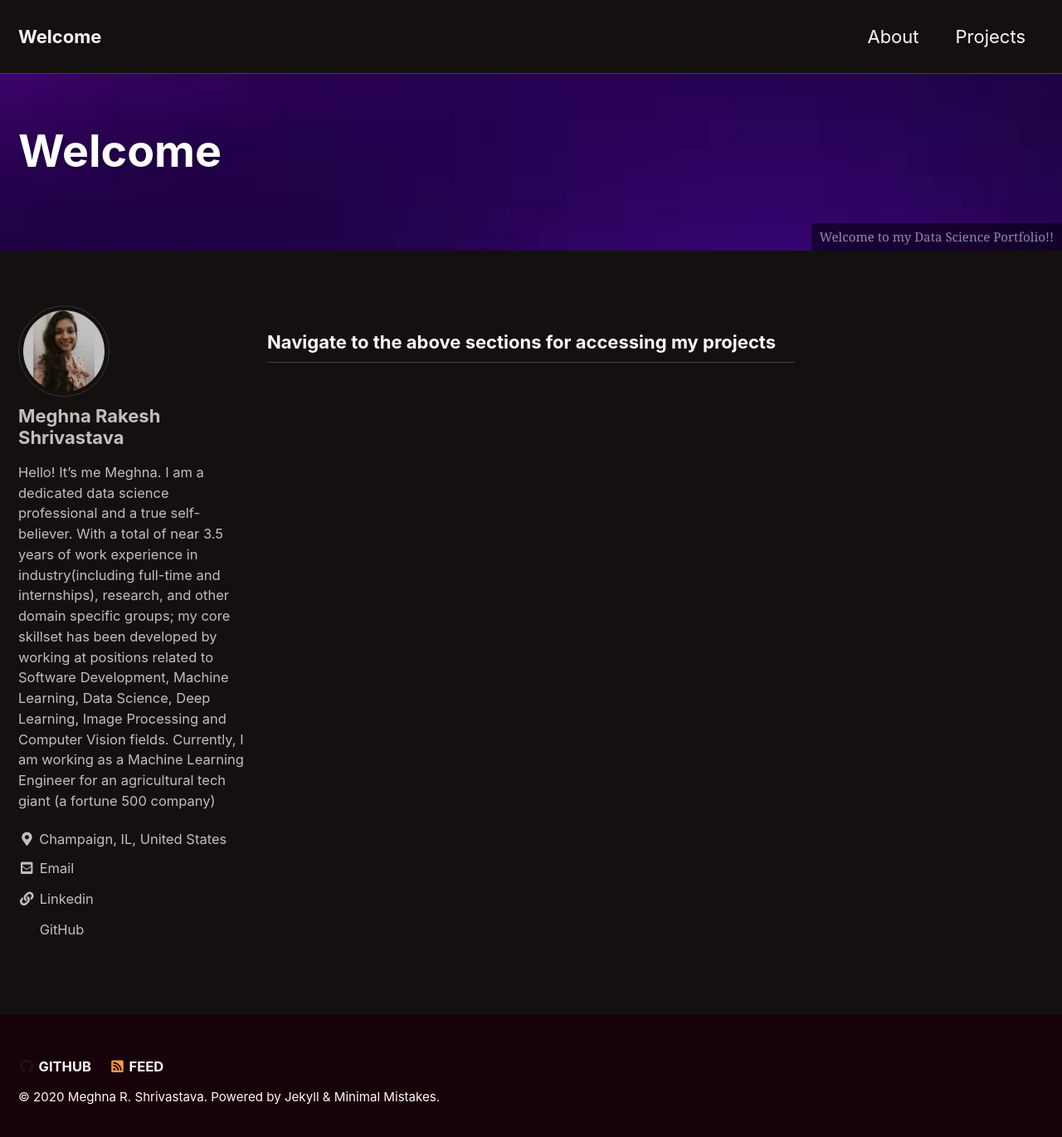
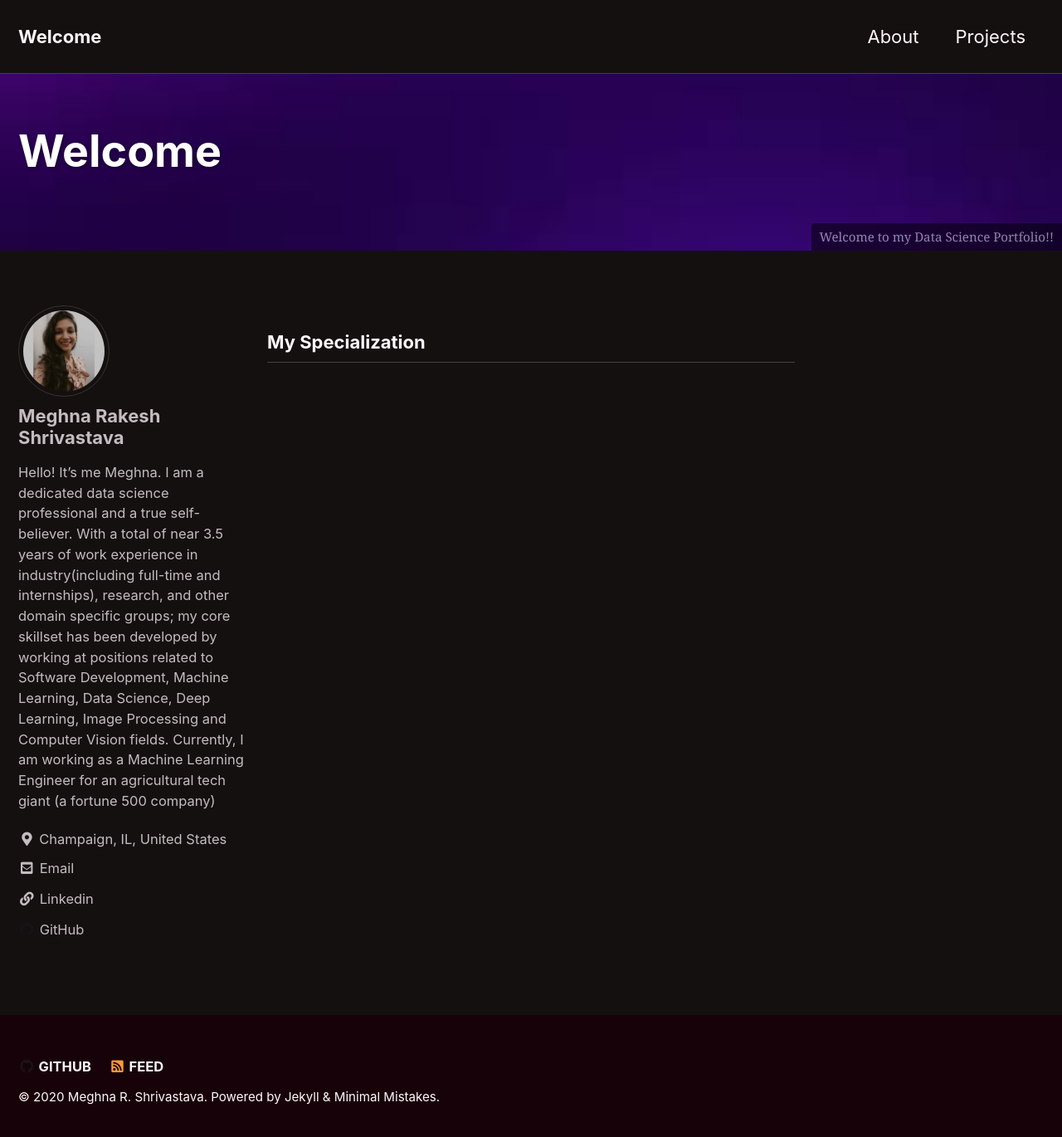
Before and after one commit to MeghnaRShrivastava/MeghnaRShrivastava.github.io, a Jekyll site: the page built from index.html, in a window 1280 px wide and 1377 px high. Shown: the top 1370 px of the window at 83% size. Built offline with Jekyll 4.4.1, drawn with Linux system fonts in a browser that asks for light colours; cached includes are drawn as plain includes; the list of posts is cut into pages by our own code.

Commit message:
new commit

```diff
--- a/_data/ui-text.yml
+++ b/_data/ui-text.yml
@@ -6,7 +6,6 @@ en: &DEFAULT_EN
   skip_links                 : "Skip links"
   skip_primary_nav           : "Skip to primary navigation"
   skip_content               : "Skip to content"
-  skip_footer                : "Skip to footer"
   page                       : "Page"
   pagination_previous        : "Previous"
   pagination_next            : "Next"
@@ -27,10 +26,8 @@ en: &DEFAULT_EN
   comments_title             : "Comments"
   more_label                 : "Learn more"
   related_label              : "You may also enjoy"
-
-
   email_label                : "Email"
-  recent_posts               : "Navigate to the above sections for accessing my projects"
+  recent_posts               : "My Specialization"
   undefined_wpm              : "Undefined parameter words_per_minute at _config.yml"
   comment_form_info          : "Your email address will not be published. Required fields are marked"
   comment_form_comment_label : "Comment"
```
